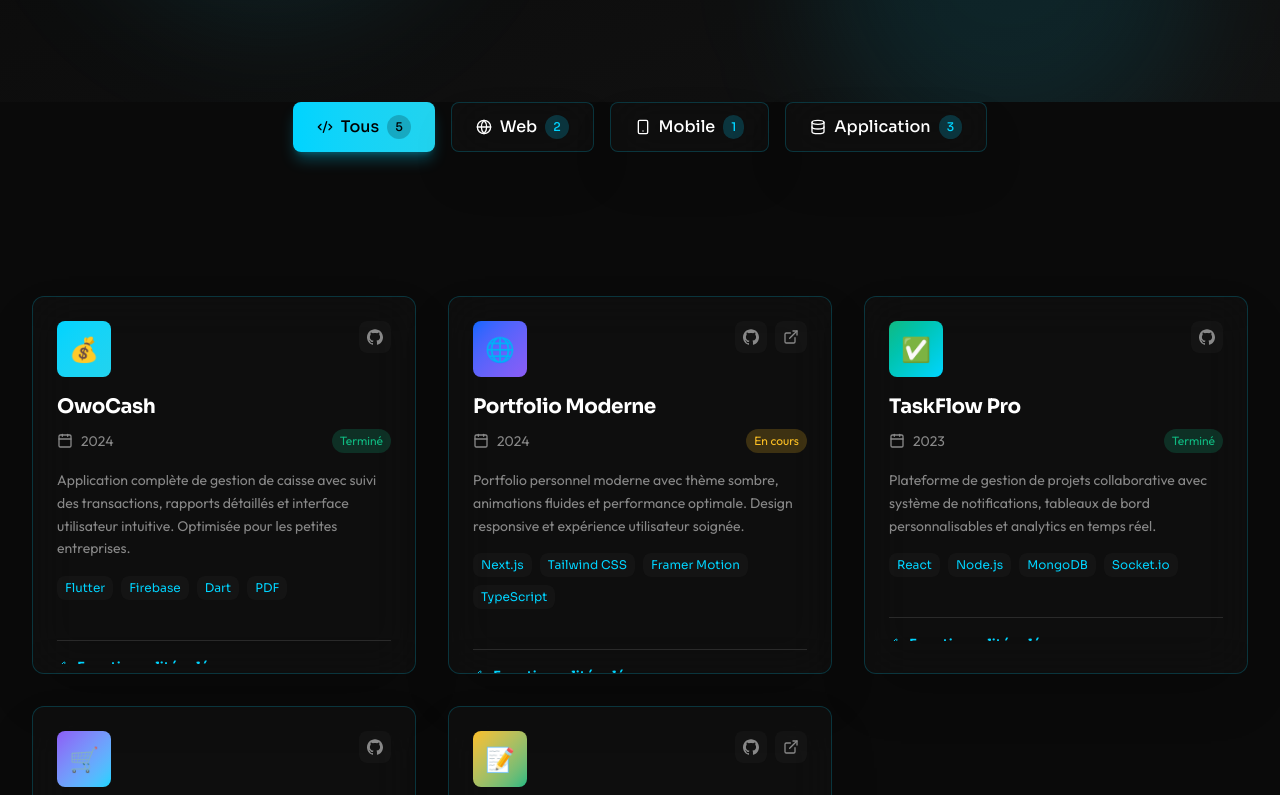
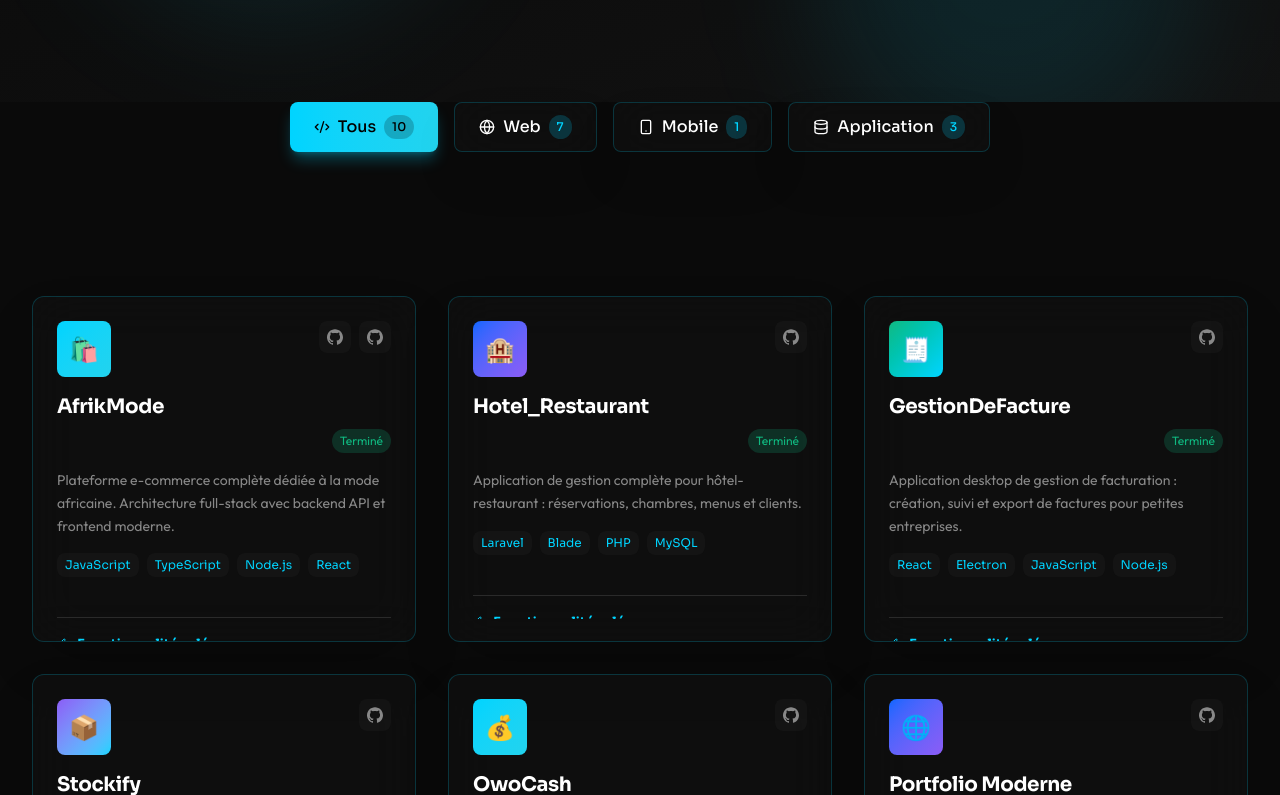
Before and after one commit to KAVEGEAmelie/mon_portfolio, a Next.js app: page /projects in a window 1280 px wide. Shown: the part 385-1180 px from the top of the page. Built offline with nearby package versions, Linux system fonts and the light colour scheme; no server answers.

Commit message:
Mise à jour portfolio : vrais projets, licence obtenue, bouton CV

```diff
--- a/app/about/page.tsx
+++ b/app/about/page.tsx
@@ -1,7 +1,7 @@
 'use client'
 
 import { motion } from 'framer-motion'
-import { Heart, Target, Zap, Users, Code2, BookOpen, Dumbbell, Sparkles, Calendar, Megaphone } from 'lucide-react'
+import { Heart, Target, Zap, Users, Code2, BookOpen, Dumbbell, Sparkles, Calendar, Megaphone, Download } from 'lucide-react'
 
 export default function About() {
   const values = [
@@ -101,16 +101,9 @@ export default function About() {
               <div className="space-y-4 text-dark-muted leading-relaxed font-body">
                 <p>
                   Je suis <span className="text-accent-cyan font-semibold">Akou Amélie KAVEGE</span>,
-                  future diplômée en Génie Logiciel à l'IAI-Togo. Mon parcours est né d'une fascination
+                  titulaire d'une <span className="text-accent-cyan font-semibold">Licence en Génie Logiciel et Systèmes d'Information</span> obtenue
+                  à l'IAI-Togo après la soutenance de mon mémoire. Mon parcours est né d'une fascination
                   pour la capacité du code à transformer une idée complexe en une application fluide et performante.
-                </p>
-                <p>
-                  Spécialisée en développement Web et Mobile, je maîtrise des technologies comme{' '}
-                  <span className="text-accent-cyan font-semibold">Laravel</span>,{' '}
-                  <span className="text-accent-cyan font-semibold">Flutter</span>,{' '}
-                  <span className="text-accent-cyan font-semibold">Node.js</span> et{' '}
-                  <span className="text-accent-cyan font-semibold">Angular</span> pour bâtir des produits
-                  numériques robustes.
                 </p>
                 <p>
                   Mon rôle ne s'arrête pas à la programmation : j'accompagne également les porteurs de projets
@@ -121,6 +114,7 @@ export default function About() {
                 </p>
               </div>
 
+              <div className="flex flex-wrap gap-4">
                 <motion.div
                   whileHover={{ scale: 1.05 }}
                   className="inline-block"
@@ -133,6 +127,21 @@ export default function About() {
                     <Heart className="inline-block ml-2 w-5 h-5 group-hover:scale-110 transition-transform" />
                   </a>
                 </motion.div>
+
+                <motion.div
+                  whileHover={{ scale: 1.05 }}
+                  className="inline-block"
+                >
+                  <a
+                    href="/cv-amelie-kavege.pdf"
+                    download
+                    className="btn-outline group inline-flex items-center"
+                  >
+                    <span>Télécharger mon CV</span>
+                    <Download className="inline-block ml-2 w-5 h-5 group-hover:translate-y-0.5 transition-transform" />
+                  </a>
+                </motion.div>
+              </div>
             </motion.div>
 
             {/* Colonne Image/Stats */}
--- a/app/journey/page.tsx
+++ b/app/journey/page.tsx
@@ -5,14 +5,14 @@ import { GraduationCap, Briefcase, Award, Calendar, MapPin, Star, Target, Rocket
 
 const timelineData = [
   {
-    year: '2022 - Présent',
+    year: '2022 - 2026',
     type: 'education',
     icon: GraduationCap,
-    title: 'Génie Logiciel (3ème année)',
+    title: 'Licence en Génie Logiciel et Systèmes d\'Information',
     subtitle: 'Institution Africaine d\'Informatique',
     location: 'Lomé, Togo',
-    status: 'En cours',
-    description: 'Future diplômée en Génie Logiciel alliant expertise technique et vision managériale. Formation complète en développement full-stack, gestion de projets digitaux et coordination d\'équipes.',
+    status: 'Diplômée',
+    description: 'Licence obtenue après soutenance de mémoire. Formation alliant expertise technique et vision managériale : développement full-stack, gestion de projets digitaux et coordination d\'équipes.',
     highlights: [
       'Architecture et conception logicielle',
       'Développement full-stack avancé',
@@ -81,7 +81,7 @@ const goals = [
     icon: Target,
     title: 'Objectifs immédiats',
     items: [
-      'Finaliser ma formation en Génie Logiciel à l\'IAI-Togo',
+      'Débuter ma carrière professionnelle de développeuse full-stack',
       'Approfondir mes compétences en Laravel et Spring Boot',
       'Contribuer à des projets open source africains'
     ]
--- a/app/projects/page.tsx
+++ b/app/projects/page.tsx
@@ -1,7 +1,7 @@
 'use client'
 
 import { motion } from 'framer-motion'
-import { ExternalLink, Calendar, Code2, Smartphone, Globe, Database, Zap } from 'lucide-react'
+import { ExternalLink, Code2, Smartphone, Globe, Database, Zap } from 'lucide-react'
 import { Github } from '@/components/ui/BrandIcons'
 import Link from 'next/link'
 import { useState } from 'react'
@@ -9,36 +9,112 @@ import { useState } from 'react'
 const projects = [
   {
     id: 1,
+    title: 'AfrikMode',
+    category: 'Web / Application',
+    description: 'Plateforme e-commerce complète dédiée à la mode africaine. Architecture full-stack avec backend API et frontend moderne.',
+    technologies: ['JavaScript', 'TypeScript', 'Node.js', 'React'],
+    icon: '🛍️',
+    gradient: 'from-accent-cyan to-primary-400',
+    date: '2025',
+    status: 'Terminé',
+    github: 'https://github.com/KAVEGEAmelie/afrikmode',
+    githubFrontend: 'https://github.com/KAVEGEAmelie/afrikmode-frontend',
+    demo: null,
+    features: [
+      'Catalogue produits complet',
+      'Panier et gestion des commandes',
+      'Gestion des boutiques',
+      'Intégration paiement',
+      'Architecture front/back séparée'
+    ],
+  },
+  {
+    id: 2,
+    title: 'Hotel_Restaurant',
+    category: 'Web',
+    description: 'Application de gestion complète pour hôtel-restaurant : réservations, chambres, menus et clients.',
+    technologies: ['Laravel', 'Blade', 'PHP', 'MySQL'],
+    icon: '🏨',
+    gradient: 'from-accent-blue to-accent-purple',
+    date: '2025',
+    status: 'Terminé',
+    github: 'https://github.com/KAVEGEAmelie/Hotel_Restaurant',
+    demo: null,
+    features: [
+      'Réservation en ligne',
+      'Gestion des chambres',
+      'Gestion du restaurant et des menus',
+      'Tableau de bord admin'
+    ],
+  },
+  {
+    id: 3,
+    title: 'GestionDeFacture',
+    category: 'Application',
+    description: 'Application desktop de gestion de facturation : création, suivi et export de factures pour petites entreprises.',
+    technologies: ['React', 'Electron', 'JavaScript', 'Node.js'],
+    icon: '🧾',
+    gradient: 'from-accent-green to-accent-cyan',
+    date: '2025',
+    status: 'Terminé',
+    github: 'https://github.com/KAVEGEAmelie/GestionDeFacture',
+    demo: null,
+    features: [
+      'Création de factures',
+      'Gestion des clients',
+      'Suivi des paiements',
+      'Export PDF'
+    ],
+  },
+  {
+    id: 4,
+    title: 'Stockify',
+    category: 'Application',
+    description: "Système de gestion de stock et d'inventaire : entrées/sorties, alertes de seuil et rapports.",
+    technologies: ['Laravel', 'Blade', 'MySQL'],
+    icon: '📦',
+    gradient: 'from-accent-purple to-accent-cyan',
+    date: '2025',
+    status: 'Terminé',
+    github: 'https://github.com/KAVEGEAmelie/stockify',
+    demo: null,
+    features: [
+      "Suivi d'inventaire en temps réel",
+      'Alertes de stock bas',
+      'Gestion des fournisseurs',
+      'Rapports détaillés'
+    ],
+  },
+  {
+    id: 6,
     title: 'OwoCash',
-    category: 'Application de Gestion',
-    description: 'Application complète de gestion de caisse avec suivi des transactions, rapports détaillés et interface utilisateur intuitive. Optimisée pour les petites entreprises.',
-    technologies: ['Flutter', 'Firebase', 'Dart', 'PDF'],
+    category: 'Mobile',
+    description: 'Application mobile de gestion financière / porte-monnaie électronique développée avec Flutter.',
+    technologies: ['Dart', 'Flutter'],
     icon: '💰',
     gradient: 'from-accent-cyan to-primary-400',
     date: '2024',
     status: 'Terminé',
-    github: 'https://github.com/amelie/owocash',
+    github: 'https://github.com/KAVEGEAmelie/owocash',
     demo: null,
     features: [
-      'Gestion des transactions en temps réel',
-      'Génération automatique de rapports PDF',
-      'Interface mobile responsive et intuitive',
-      'Synchronisation cloud sécurisée',
-      'Analytics et statistiques avancées'
+      'Interface mobile native',
+      'Gestion des transactions',
+      'UI moderne'
     ],
   },
   {
-    id: 2,
+    id: 7,
     title: 'Portfolio Moderne',
-    category: 'Site Web',
+    category: 'Web',
     description: 'Portfolio personnel moderne avec thème sombre, animations fluides et performance optimale. Design responsive et expérience utilisateur soignée.',
     technologies: ['Next.js', 'Tailwind CSS', 'Framer Motion', 'TypeScript'],
     icon: '🌐',
     gradient: 'from-accent-blue to-accent-purple',
-    date: '2024',
+    date: '2025',
     status: 'En cours',
-    github: 'https://github.com/amelie/portfolio',
-    demo: '#',
+    github: 'https://github.com/KAVEGEAmelie/mon_portfolio',
+    demo: null,
     features: [
       'Animations Framer Motion avancées',
       'Thème sombre avec effets néon',
@@ -48,70 +124,82 @@ const projects = [
     ],
   },
   {
-    id: 3,
-    title: 'TaskFlow Pro',
-    category: 'Application Web',
-    description: 'Plateforme de gestion de projets collaborative avec système de notifications, tableaux de bord personnalisables et analytics en temps réel.',
-    technologies: ['React', 'Node.js', 'MongoDB', 'Socket.io'],
-    icon: '✅',
+    id: 8,
+    title: 'TogoStartup',
+    category: 'Web',
+    description: 'Plateforme de promotion et mise en relation des startups togolaises.',
+    technologies: ['Laravel', 'Blade', 'MySQL'],
+    icon: '🚀',
     gradient: 'from-accent-green to-accent-cyan',
-    date: '2023',
+    date: '2025',
     status: 'Terminé',
-    github: 'https://github.com/amelie/taskflow',
+    github: 'https://github.com/KAVEGEAmelie/Togostartup',
     demo: null,
     features: [
-      'Gestion avancée de projets et tâches',
-      'Collaboration en équipe en temps réel',
-      'Notifications intelligentes',
-      'Dashboard analytics personnalisé',
-      'API REST complète'
+      'Annuaire des startups togolaises',
+      'Mise en relation entrepreneurs / partenaires',
+      'Espace de présentation dédié'
     ],
   },
   {
-    id: 4,
-    title: 'ShopApp Mobile',
-    category: 'Application Mobile',
-    description: 'Application e-commerce cross-platform moderne avec panier intelligent, paiement sécurisé et système de fidélité intégré.',
-    technologies: ['Flutter', 'Firebase', 'Stripe', 'FCM'],
-    icon: '🛒',
+    id: 9,
+    title: 'Voyage Sans Frontière',
+    category: 'Web',
+    description: 'Site web pour agence de voyage : destinations, réservations et demandes de devis.',
+    technologies: ['JavaScript', 'HTML/CSS'],
+    icon: '✈️',
     gradient: 'from-accent-purple to-accent-cyan',
-    date: '2023',
+    date: '2025',
     status: 'Terminé',
-    github: 'https://github.com/amelie/shopapp',
+    github: 'https://github.com/KAVEGEAmelie/voyagesansfrontiere',
     demo: null,
     features: [
-      'Catalogue produits avec recherche avancée',
-      'Panier intelligent et paiement sécurisé',
-      'Suivi de commandes en temps réel',
-      'Système de fidélité et promotions',
-      'Notifications push personnalisées'
+      'Catalogue de destinations',
+      'Demandes de réservation',
+      'Formulaire de devis'
     ],
   },
   {
-    id: 5,
-    title: 'TechBlog',
-    category: 'Site Web',
-    description: 'Blog moderne dédié à la technologie avec CMS personnalisé, commentaires interactifs et optimisations SEO avancées.',
-    technologies: ['Next.js', 'MDX', 'Prisma', 'PostgreSQL'],
-    icon: '📝',
+    id: 10,
+    title: 'ConfiFemme',
+    category: 'Web',
+    description: "Plateforme web dédiée à l'accompagnement et l'autonomisation des femmes.",
+    technologies: ['Laravel', 'Blade', 'MySQL'],
+    icon: '👩🏾',
     gradient: 'from-accent-yellow to-accent-green',
-    date: '2023',
+    date: '2025',
     status: 'Terminé',
-    github: 'https://github.com/amelie/techblog',
-    demo: 'https://amelie-techblog.vercel.app',
+    github: 'https://github.com/KAVEGEAmelie/confifemme',
+    demo: null,
     features: [
-      'CMS personnalisé avec éditeur Markdown',
-      'Système de commentaires interactifs',
-      'Optimisations SEO avancées',
-      'Partage sur réseaux sociaux',
-      'Analytics et métriques détaillées'
+      "Accompagnement et ressources dédiées",
+      'Espace communautaire',
+      'Contenus de sensibilisation'
+    ],
+  },
+  {
+    id: 11,
+    title: 'EHCO BTP & Immobilier',
+    category: 'Web',
+    description: "Site vitrine et de gestion pour une entreprise de BTP et d'immobilier : projets, biens et contact.",
+    technologies: ['Laravel', 'Blade', 'MySQL'],
+    icon: '🏗️',
+    gradient: 'from-accent-cyan to-primary-400',
+    date: '2025',
+    status: 'Terminé',
+    github: 'https://github.com/KAVEGEAmelie/ehco-btp-immobilier',
+    demo: null,
+    features: [
+      'Présentation des projets BTP',
+      'Catalogue de biens immobiliers',
+      'Formulaire de contact'
     ],
   },
 ]
 
 const categories = [
   { name: 'Tous', icon: Code2, count: projects.length },
-  { name: 'Web', icon: Globe, count: projects.filter(p => p.category.includes('Site')).length },
+  { name: 'Web', icon: Globe, count: projects.filter(p => p.category.includes('Web')).length },
   { name: 'Mobile', icon: Smartphone, count: projects.filter(p => p.category.includes('Mobile')).length },
   { name: 'Application', icon: Database, count: projects.filter(p => p.category.includes('Application')).length },
 ]
@@ -121,12 +209,7 @@ export default function Projects() {
 
   const filteredProjects = selectedCategory === 'Tous'
     ? projects
-    : projects.filter(project =>
-        selectedCategory === 'Web' ? project.category.includes('Site') :
-        selectedCategory === 'Mobile' ? project.category.includes('Mobile') :
-        selectedCategory === 'Application' ? project.category.includes('Application') :
-        false
-      )
+    : projects.filter(project => project.category.includes(selectedCategory))
 
   return (
     <div className="min-h-screen pt-20 bg-dark-bg">
@@ -247,6 +330,19 @@ export default function Projects() {
                           <Github className="w-4 h-4" />
                         </motion.a>
                       )}
+                      {'githubFrontend' in project && project.githubFrontend && (
+                        <motion.a
+                          whileHover={{ scale: 1.1 }}
+                          whileTap={{ scale: 0.9 }}
+                          href={project.githubFrontend}
+                          target="_blank"
+                          rel="noopener noreferrer"
+                          title="Frontend"
+                          className="p-2 bg-dark-surface/50 rounded-lg text-dark-muted hover:text-accent-cyan transition-colors"
+                        >
+                          <Github className="w-4 h-4" />
+                        </motion.a>
+                      )}
                       {project.demo && (
                         <motion.a
                           whileHover={{ scale: 1.1 }}
@@ -267,8 +363,6 @@ export default function Projects() {
                   </h3>
 
                   <div className="flex items-center gap-2 text-sm text-dark-muted mb-4">
-                    <Calendar className="w-4 h-4" />
-                    <span>{project.date}</span>
                     <span className={`ml-auto px-2 py-1 rounded-full text-xs ${
                       project.status === 'Terminé'
                         ? 'bg-accent-green/20 text-accent-green'
```
Also changed, not shown: 1 other file (tests, documents, lock files or other folders). Lines whose indentation alone changed are shown as unchanged.
